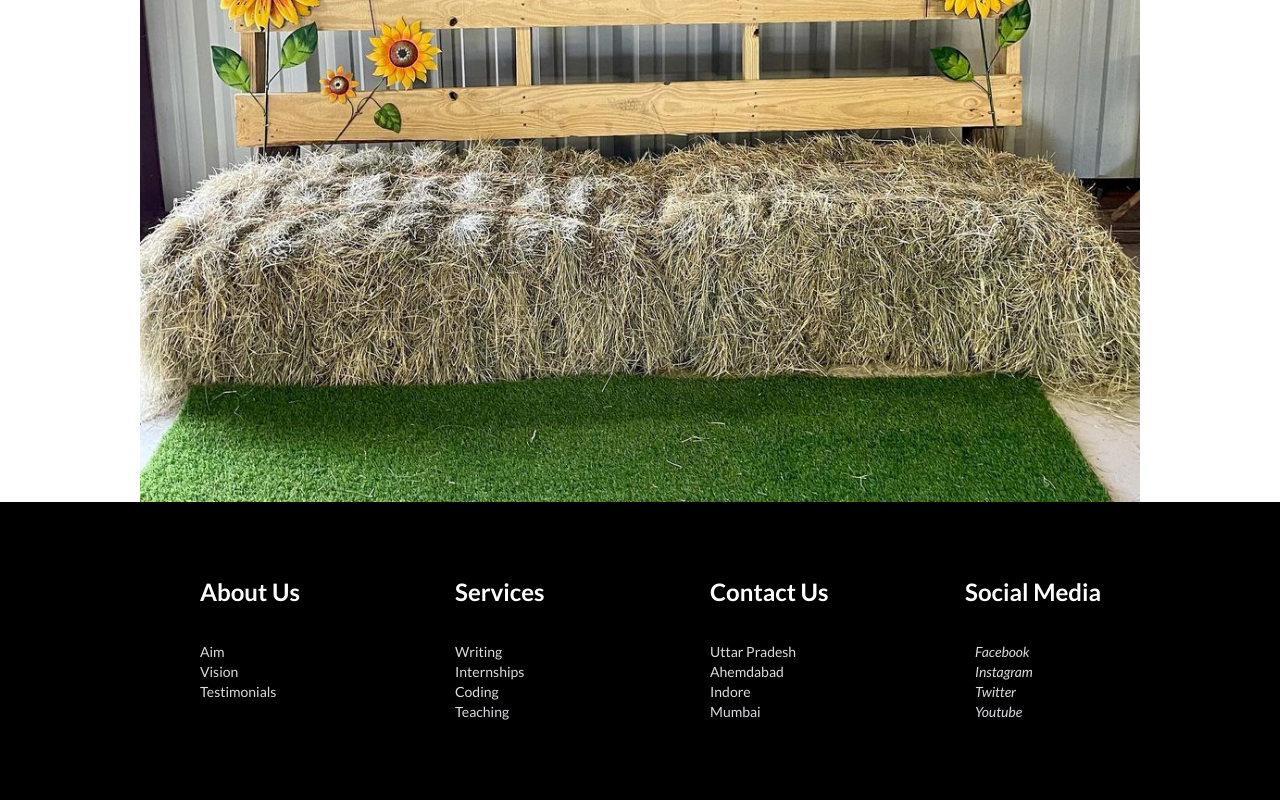
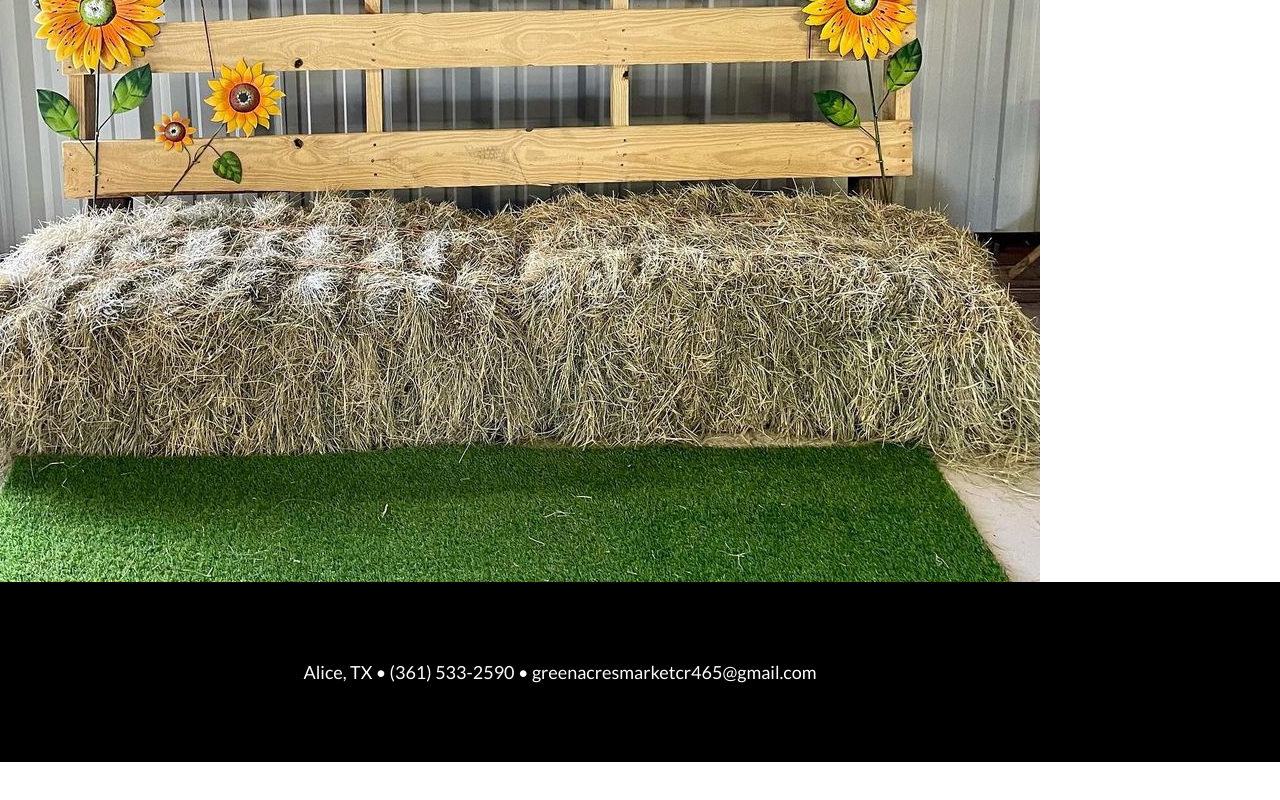
Before and after one commit to Brandon-Banda/greenacres, a React (Vite) app in the folder app/: page / in a window 1280 px wide. Shown: the part 608-1408 px from the top of the page. After the commit the page ends 1370 px from the top, so only its background shows below. Built offline with nearby package versions, Linux system fonts and the light colour scheme.

Commit message:
footer and pindrop fix

```diff
--- a/app/src/App.css
+++ b/app/src/App.css
@@ -1,3 +1,2 @@
 .app-container {
-  display: flex;
 }
--- a/app/src/App.tsx
+++ b/app/src/App.tsx
@@ -11,6 +11,7 @@ import Contact from './pages/Contact';
 import FAQ from './pages/FAQ';
 import Application from './pages/Application';
 import Footer from './components/Footer';
+import './App.css';
 
 export function App() {
   return (
--- a/app/src/components/Footer.css
+++ b/app/src/components/Footer.css
@@ -11,13 +11,13 @@
   flex-direction: column;
   justify-content: center;
   max-width: 1000px;
-  margin: 0 auto;
+  align-items: center;
 }
 
 .column {
   display: flex;
   flex-direction: column;
-  text-align: left;
+  text-align: center;
   margin-left: 60px;
 }
 
@@ -29,7 +29,13 @@
 }
 
 .row {
-  display: grid;
-  grid-template-columns: repeat(auto-fill, minmax(185px, 1fr));
-  grid-gap: 20px;
+  align-items: center;
+  justify-content: center;
 }
+
+.text {
+  font-size: 18px;
+  color: white;
+  align-items: center;
+  justify-content: center;
+}
--- a/app/src/components/Footer.tsx
+++ b/app/src/components/Footer.tsx
@@ -5,48 +5,8 @@ function Footer() {
     <div className="box">
       <div className="container">
         <div className="row">
-          <div className="column">
-            <div className="heading">About Us</div>
-            <a href="#">Aim</a>
-            <a href="#">Vision</a>
-            <a href="#">Testimonials</a>
-          </div>
-          <div className="column">
-            <div className="heading">Services</div>
-            <a href="#">Writing</a>
-            <a href="#">Internships</a>
-            <a href="#">Coding</a>
-            <a href="#">Teaching</a>
-          </div>
-          <div className="column">
-            <div className="heading">Contact Us</div>
-            <a href="#">Uttar Pradesh</a>
-            <a href="#">Ahemdabad</a>
-            <a href="#">Indore</a>
-            <a href="#">Mumbai</a>
-          </div>
-          <div className="column">
-            <div className="heading">Social Media</div>
-            <a href="#">
-              <i className="fab fa-facebook-f">
-                <span style={{ marginLeft: '10px' }}>Facebook</span>
-              </i>
-            </a>
-            <a href="#">
-              <i className="fab fa-instagram">
-                <span style={{ marginLeft: '10px' }}>Instagram</span>
-              </i>
-            </a>
-            <a href="#">
-              <i className="fab fa-twitter">
-                <span style={{ marginLeft: '10px' }}>Twitter</span>
-              </i>
-            </a>
-            <a href="#">
-              <i className="fab fa-youtube">
-                <span style={{ marginLeft: '10px' }}>Youtube</span>
-              </i>
-            </a>
+          <div className="text">
+            Alice, TX • (361) 533-2590 • greenacresmarketcr465@gmail.com
           </div>
         </div>
       </div>
--- a/app/src/components/Nav.tsx
+++ b/app/src/components/Nav.tsx
@@ -15,7 +15,7 @@ function Navbar() {
     <nav className="navbar">
       {/* <Link to="/">Green Acres Market of Alice TX</Link> */}
       <ul className="navbar-nav">
-        <li className="nav-item">
+        <li className="nav-item" style={{ height: '60px', width: '25px' }}>
           <Pindrop />
         </li>
         <li className="nav-text">
--- a/app/src/pages/Application.css
+++ b/app/src/pages/Application.css
@@ -4,8 +4,6 @@ p {
 }
 
 .main {
-  width: 100vw;
-  height: 100vh;
   display: flex;
   flex-direction: column;
   justify-content: center;
@@ -29,7 +27,6 @@ p {
   justify-content: center;
   align-items: center;
   width: 80%;
-  text-align: center;
   margin: auto;
   display: flex;
   flex-wrap: wrap;
@@ -49,7 +46,6 @@ p {
 
 .custom-field {
   position: relative;
-  font-size: 14px;
   border-top: 20px solid transparent;
   margin-bottom: 5px;
   --field-padding: 12px;
@@ -72,7 +68,7 @@ p {
 .custom-field .placeholder {
   position: absolute;
   left: var(--field-padding);
-  width: calc(100% - (var(--field-padding) * 2));
+  /* width: calc(100% - (var(--field-padding) * 2)); */
   overflow: hidden;
   white-space: nowrap;
   text-overflow: ellipsis;
@@ -162,4 +158,5 @@ p {
 
 .payment-methods label {
   width: 100%;
+  padding-bottom: 5px;
 }
--- a/app/src/pages/Home.css
+++ b/app/src/pages/Home.css
@@ -1,10 +1,6 @@
 .container {
   width: 100%;
-  display: flex;
-  flex-wrap: wrap;
 }
 
 .container img {
-  width: 100%;
-  height: 100%;
 }
```
Also changed, not shown: 1 other file (tests, documents, lock files or other folders).
